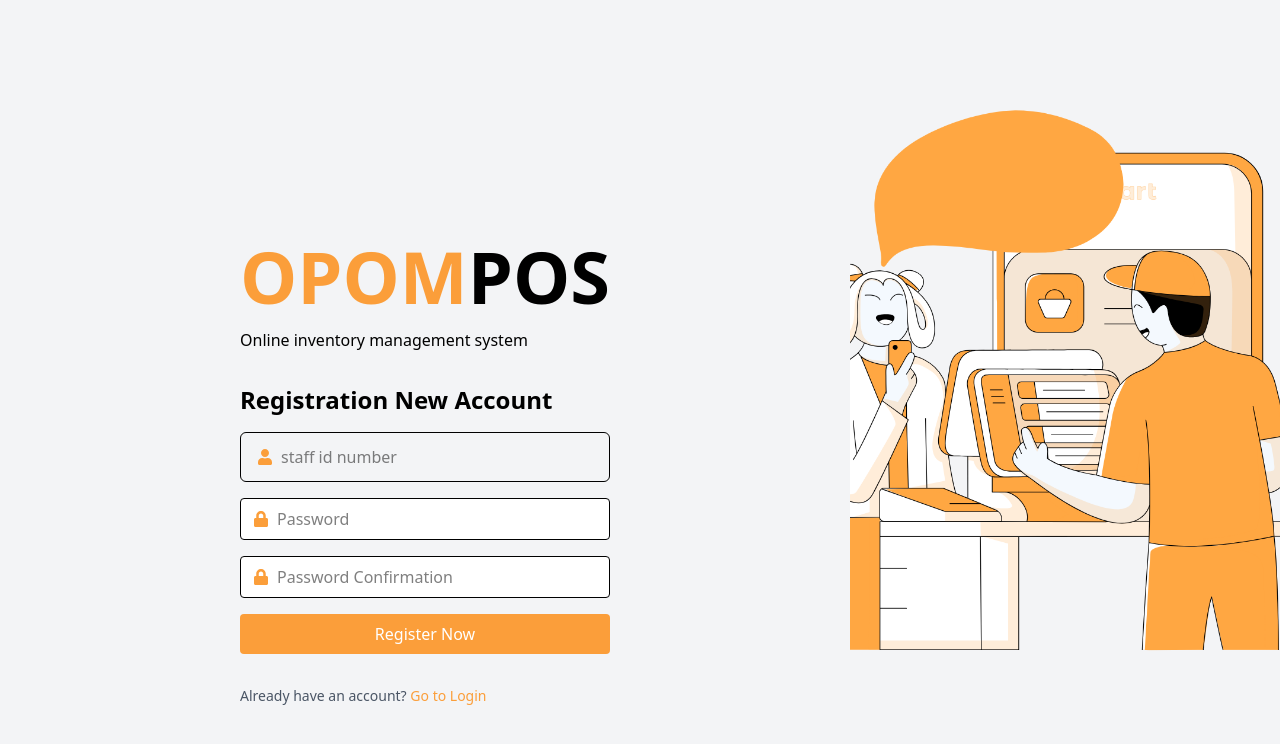
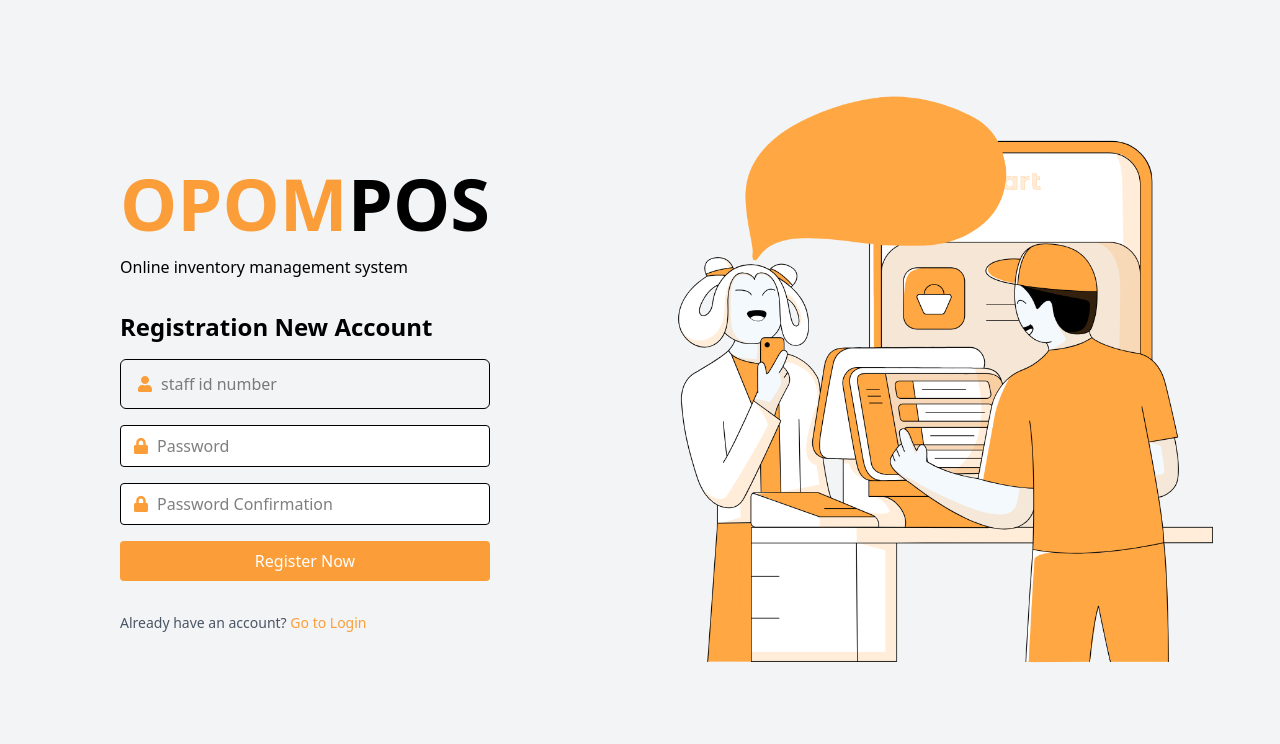
Before and after one commit to one-project-one-month/opom-pos-react-js, a Next.js app: page /auth/Signup in a window 1280 px wide. Shown: the top 744 px of the page. Built offline with nearby package versions, Linux system fonts and the light colour scheme.

Commit message:
prepare some feature

```diff
--- a/app/auth/Signup/page.tsx
+++ b/app/auth/Signup/page.tsx
@@ -48,11 +48,9 @@ function Signup() {
 
   return (
     <div className="flex justify-center h-screen bg-gray-100">
-      <form
-        onSubmit={handleSubmit(onSubmit, onError)}
-        className="flex-1 p-30 m-auto"
-      >
       <div className=" flex-1 p-30 m-auto">
+        <form onSubmit={handleSubmit(onSubmit, onError)}>
+          <div>
             <h1 className="text-7xl font-bold  mb-4 ">
               <span className="text-primary-300">OPOM</span>POS
             </h1>
@@ -136,8 +134,8 @@ function Signup() {
             </div>
           </div>
         </form>
-
-      <div className="flex-1/3 overflow-hidden">
+      </div>
+      <div className="flex-1/3 overflow-hidden ">
         <img
           src="/image/POSLogin.png"
           alt="Logo"
```
Lines whose indentation alone changed are shown as unchanged.
